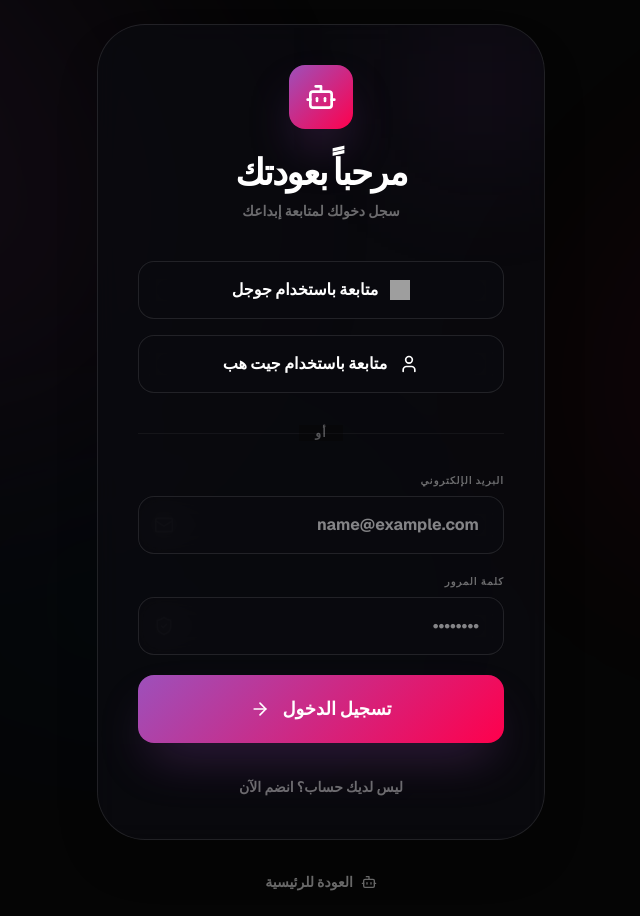
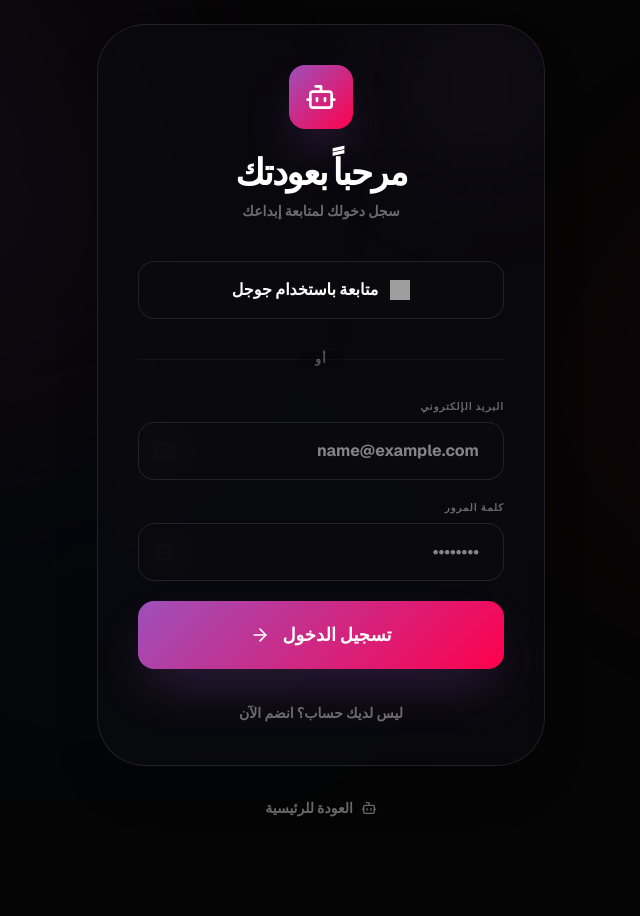
Before and after one commit to ioxv22/aihamad, a Next.js app: page /login in a window 1280 px wide. Shown: the whole page, without its empty margins (319-959 px from the left). After the commit the page ends 842 px from the top, so only its background shows below. Built offline with nearby package versions, Linux system fonts and the light colour scheme; grey boxes are pictures that could not be loaded.

Commit message:
Removed GitHub provider and button, focused on Google authentication

```diff
--- a/src/app/login/page.tsx
+++ b/src/app/login/page.tsx
@@ -78,14 +78,6 @@ export default function LoginPage() {
               <img src="https://www.svgrepo.com/show/475656/google-color.svg" className="w-5 h-5" alt="Google" />
               <span>متابعة باستخدام جوجل</span>
             </button>
-            <button
-              disabled={loading}
-              onClick={() => signIn('github')}
-              className="w-full py-4 glass hover:bg-white/5 rounded-2xl flex items-center justify-center gap-3 font-black transition-all border-white/5 group disabled:opacity-50"
-            >
-              <User className="w-5 h-5" />
-              <span>متابعة باستخدام جيت هب</span>
-            </button>
           </div>
 
           <div className="relative my-8">
--- a/src/lib/auth.ts
+++ b/src/lib/auth.ts
@@ -1,5 +1,4 @@
 import GoogleProvider from "next-auth/providers/google";
-import GithubProvider from "next-auth/providers/github";
 import CredentialsProvider from "next-auth/providers/credentials";
 
 export const authOptions = {
@@ -30,12 +29,6 @@ export const authOptions = {
         clientSecret: process.env.GOOGLE_CLIENT_SECRET || "",
       })
     ] : []),
-    ...(process.env.GITHUB_ID ? [
-      GithubProvider({
-        clientId: process.env.GITHUB_ID,
-        clientSecret: process.env.GITHUB_SECRET || "",
-      })
-    ] : []),
   ],
   callbacks: {
     async jwt({ token, user }: any) {
```
